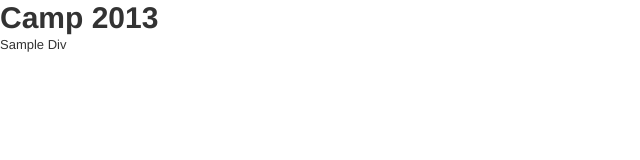
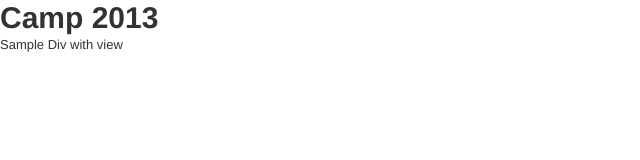
Before and after one commit to bmillo/bm_camp_2013, a website: page app/index.html in a window 1280 px wide. Shown: the full height of the page, 0-640 px from the left. Drawn offline with Linux system fonts and the light colour scheme.

Commit message:
test nodejitsu 5

```diff
--- a/app/index.html
+++ b/app/index.html
@@ -11,7 +11,7 @@
 </head>
 <body>
 <h1>Camp 2013</h1>
-<div>Sample Div</div>
+<div>Sample Div with view</div>
   <div ng-view></div>
 
 </body>
```
